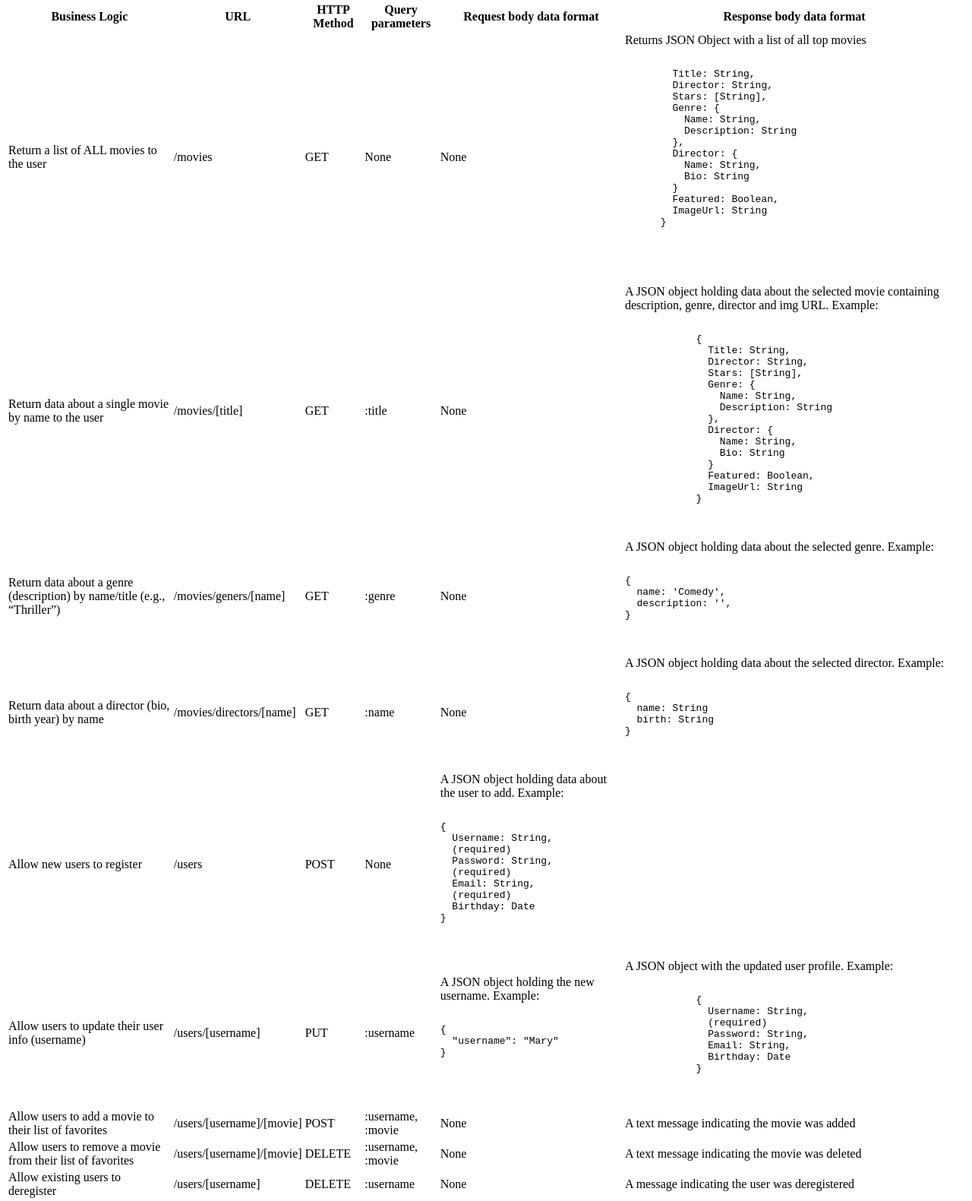
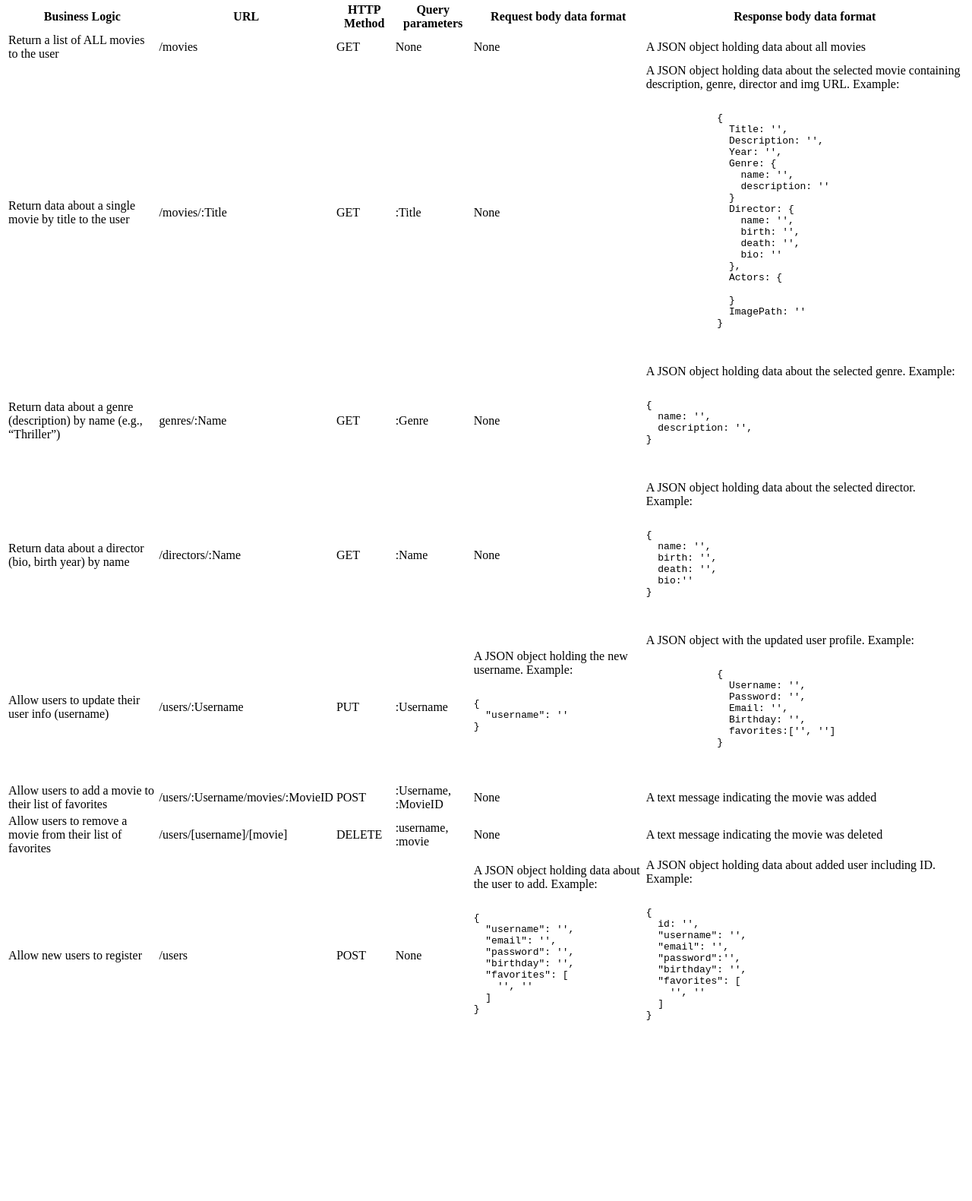
Before and after one commit to Radnej/movie_api, a website: page public/documentation.html in a window 1280 px wide. Shown: the part 167-1748 px from the top of the page at 76% size. After the commit the page ends 1567 px from the top, so only its background shows below. Drawn offline with Linux system fonts and the light colour scheme.

Commit message:
Edit all endpoints

```diff
--- a/public/documentation.html
+++ b/public/documentation.html
@@ -32,67 +32,50 @@
       <td>GET</td>
       <td>None</td>
       <td>None</td>
-      <td>Returns JSON Object with a list of all top movies
-        <pre>
-          <code>
-        Title: String,
-        Director: String,
-        Stars: [String],
-        Genre: {
-          Name: String,
-          Description: String
-        },
-        Director: {
-          Name: String,
-          Bio: String
-        }
-        Featured: Boolean,
-        ImageUrl: String
-      }
-      <pre>
-      <code>
-     </td>
-    </tr>
-
+      <td>A JSON object holding data about all movies </td>
     <tr>
-      <td>Return data about a single movie by name to the user</td>
-      <td>/movies/[title]</td>
+      <td>Return data about a single movie by title to the user</td>
+      <td>/movies/:Title</td>
       <td>GET</td>
-      <td>:title</td>
+      <td>:Title</td>
       <td>None</td>
       <td>A JSON object holding data about the selected movie containing description, genre, director and img URL. Example:
         <pre>
           <code>
             {
-              Title: String,
-              Director: String,
-              Stars: [String],
+              Title: '',
+              Description: '',
+              Year: '',
               Genre: {
-                Name: String,
-                Description: String
+                name: '',
+                description: ''
+              }
+              Director: {
+                name: '',
+                birth: '',
+                death: '',
+                bio: ''
               },
-              Director: {
-                Name: String,
-                Bio: String
+              Actors: {
+
               }
-              Featured: Boolean,
-              ImageUrl: String
+              ImagePath: ''
             }
           </code>
         </pre>
       </td>
     </tr>
     <tr>
-      <td>Return data about a genre (description) by name/title (e.g., “Thriller”)</td>
-      <td>/movies/geners/[name]</td>
+      <td>Return data about a genre (description) by name (e.g., “Thriller”)</td>
+      <td>genres/:Name</td>
       <td>GET</td>
-      <td>:genre</td>
+      <td>:Genre</td>
       <td>None</td>
       <td>A JSON object holding data about the selected genre. Example:
         <pre>
           <code>
 {
-  name: 'Comedy',
+  name: '',
   description: '',
 }
           </code>
@@ -101,51 +84,33 @@
     </tr>
     <tr>
       <td>Return data about a director (bio, birth year) by name</td>
-      <td>/movies/directors/[name]</td>
+      <td>/directors/:Name</td>
       <td>GET</td>
-      <td>:name</td>
+      <td>:Name</td>
       <td>None</td>
       <td>A JSON object holding data about the selected director. Example:
         <pre>
           <code>
 {
-  name: String
-  birth: String
+  name: '',
+  birth: '',
+  death: '',
+  bio:''
 }
           </code>
         </pre>
       </td>
     </tr>
-    <tr>
-      <td>Allow new users to register</td>
-      <td>/users</td>
-      <td>POST</td>
-      <td>None</td>
-      <td>A JSON object holding data about the user to add. Example:
-        <pre>
-          <code>
-{
-  Username: String,
-  (required)
-  Password: String,
-  (required)
-  Email: String,
-  (required)
-  Birthday: Date
-}
-          </code>
-        </pre>
-      </td>
-    <tr>
+    </tr>
       <td>Allow users to update their user info (username)</td>
-      <td>/users/[username]</td>
+      <td>/users/:Username</td>
       <td>PUT</td>
-      <td>:username</td>
+      <td>:Username</td>
       <td> A JSON object holding the new username. Example:
         <pre>
           <code>
 {
-  "username": "Mary"
+  "username": ''
 }
           </code>
         </pre>
@@ -154,11 +119,11 @@
         <pre>
           <code>
             {
-              Username: String,
-              (required)
-              Password: String,
-              Email: String,
-              Birthday: Date
+              Username: '',
+              Password: '',
+              Email: '',
+              Birthday: '',
+              favorites:['', '']
             }
           </code>
         </pre>
@@ -166,9 +131,9 @@
     </tr>
     <tr>
       <td>Allow users to add a movie to their list of favorites</td>
-      <td>/users/[username]/[movie]</td>
+      <td>/users/:Username/movies/:MovieID</td>
       <td>POST</td>
-      <td>:username, :movie</td>
+      <td>:Username, :MovieID</td>
       <td>None</td>
       <td>A text message indicating the movie was added</td>
     </tr>
@@ -181,13 +146,43 @@
       <td>A text message indicating the movie was deleted</td>
     </tr>
     <tr>
-      <td>Allow existing users to deregister</td>
-      <td>/users/[username]</td>
-      <td>DELETE</td>
-      <td>:username</td>
+      <td>Allow new users to register</td>
+      <td>/users</td>
+      <td>POST</td>
       <td>None</td>
-      <td>A message indicating the user was deregistered</td>
+      <td>A JSON object holding data about the user to add. Example:
+        <pre>
+          <code>
+{
+  "username": '',
+  "email": '',
+  "password": '',
+  "birthday": '',
+  "favorites": [
+    '', ''
+  ]
+}
+          </code>
+        </pre>
+      </td>
+      <td>A JSON object holding data about added user including ID. Example:
+        <pre>
+          <code>
+{
+  id: '',
+  "username": '',
+  "email": '',
+  "password":'',
+  "birthday": '',
+  "favorites": [
+    '', ''
+  ]
+}
+          </code>
+        </pre>
+      </td>
     </tr>
+    <tr>
   </tbody>
 </table>
 </body>
```
Also changed, not shown: index.js (+30 -3 lines).
